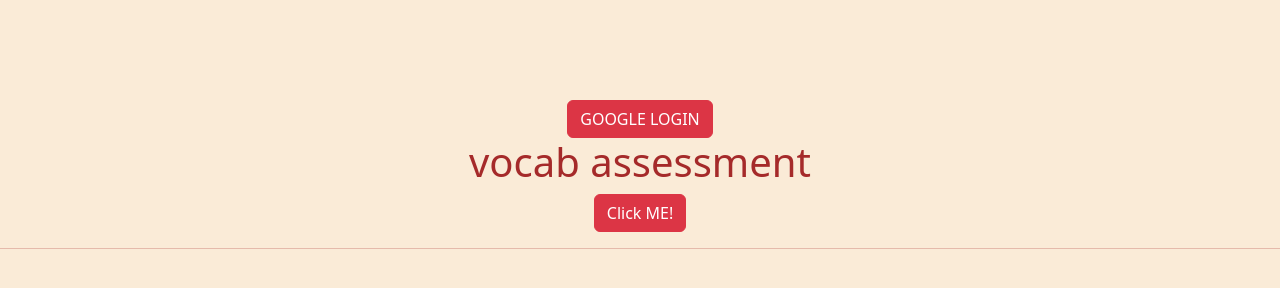
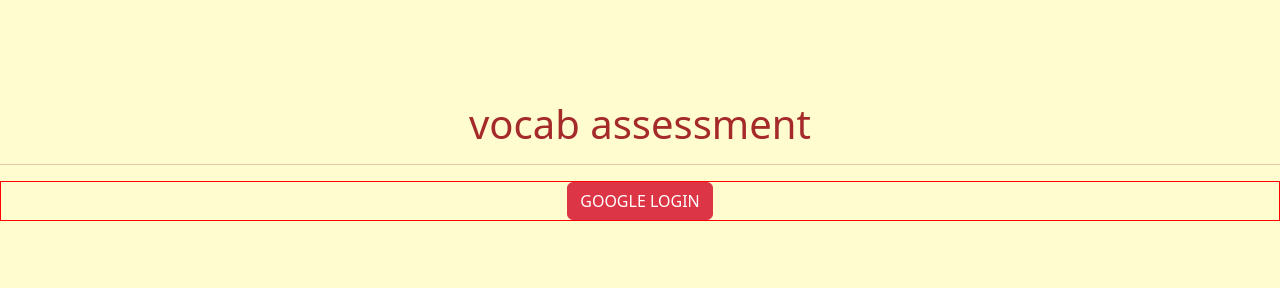
Before and after one commit to skeoswf/INDIVIDUAL-ASSESSMENT-vocab-YOU-lary, a website built with webpack: page public/index.html in a window 1280 px wide. Built offline with nearby package versions, Linux system fonts and the light colour scheme; some packages are replaced by stand-ins of ours; no server answers.

Commit message:
Add functional sign in button

```diff
--- a/components/loginButton.js
+++ b/components/loginButton.js
@@ -3,7 +3,7 @@
 // GOOGLE LOGIN BUTTON
 const loginButton = () => {
   const domString = '<button id="google-auth" class="btn btn-danger">GOOGLE LOGIN</button>';
-  document.querySelector('#login-form-container').innerHTML = domString;
+  document.querySelector('#app').innerHTML = domString;
   document.querySelector('#google-auth').addEventListener('click', signIn);
 };
 
--- a/public/main.js
+++ b/public/main.js
@@ -1,22 +1,16 @@
-// eslint-disable eol-last
 import ViewDirectorBasedOnUserAuthStatus from '../utils/viewDirector';
 import 'bootstrap';
 import '../styles/main.scss';
 
 const init = () => {
-  document.querySelector('#app').innerHTML = `
+  document.querySelector('#login-form-container').innerHTML = `
     <h1>vocab assessment</h1>
-    <button class="btn btn-danger" id="click-me">Click ME!</button><br />
-    <hr />
+    <hr/>
   `;
-  console.warn('YOU ARE UP AND RUNNING!');
 
-  document
-    .querySelector('#click-me')
-    .addEventListener('click', () => console.warn('You clicked that button!'));
   ViewDirectorBasedOnUserAuthStatus();
 };
 
 init();
 
-console.warn('test');
+console.warn('testasdad');
--- a/styles/main.scss
+++ b/styles/main.scss
@@ -3,8 +3,12 @@
 
 
 body {
-  background-color: antiquewhite;
+  background-color: rgb(255, 253, 208);
   color: brown;
   text-align: center;
   margin-top: 100px;
 }
+
+#app {
+  border: 1px solid red;
+}
```
Also changed, not shown: public/index.html (+2 -1 lines), utils/startApp.js (added, +19 -0 lines).
